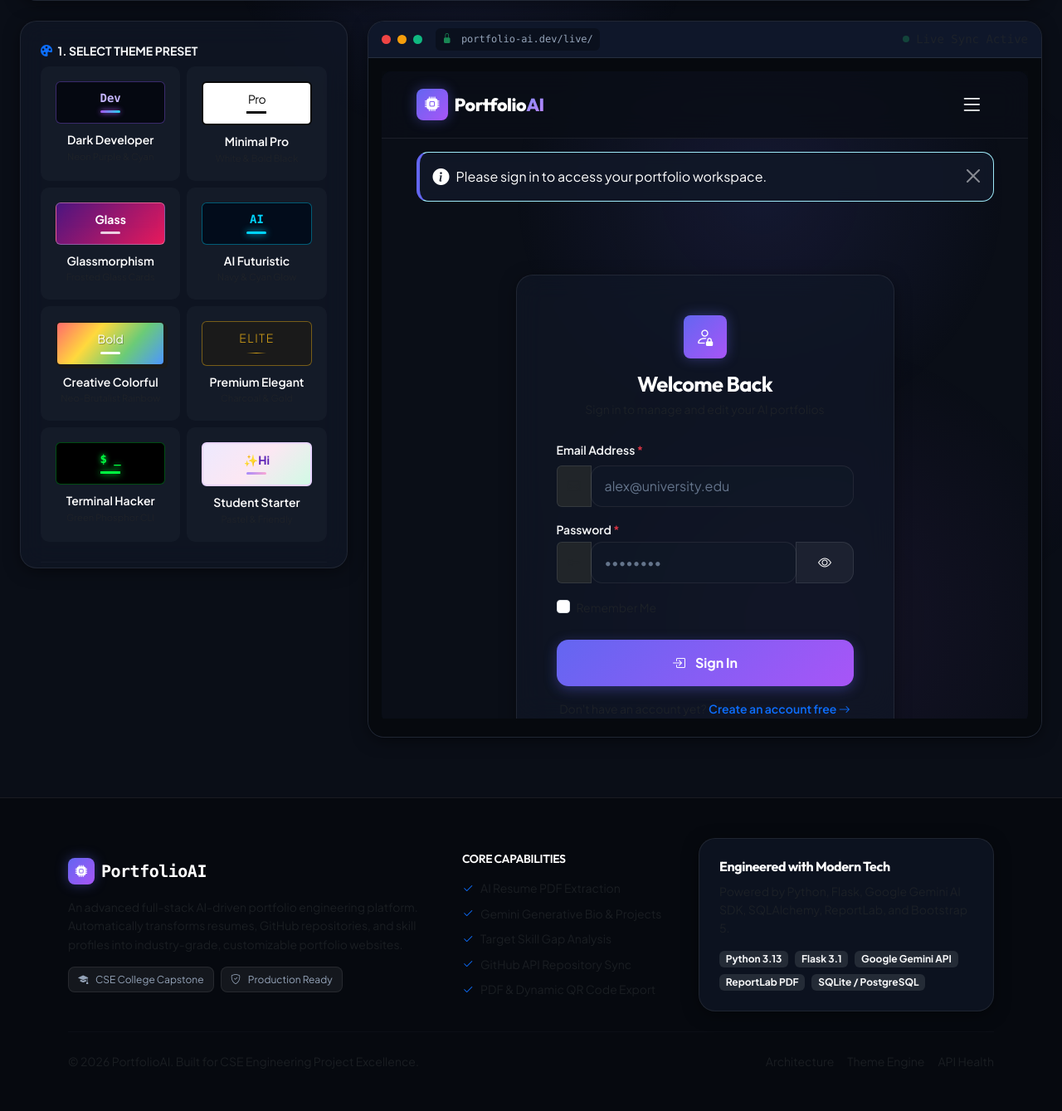
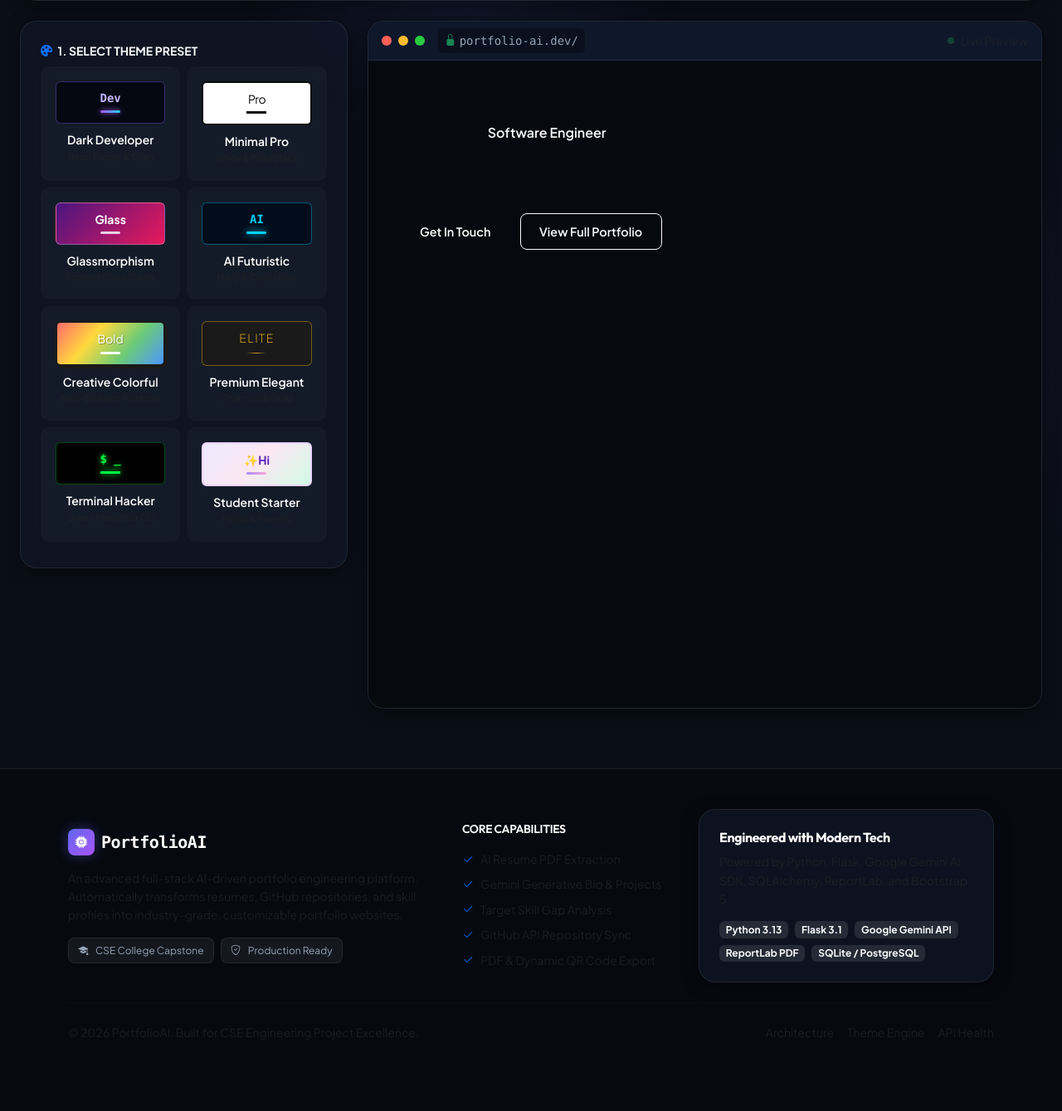
Before and after one commit to vtu30028-lab/aiportfolio, a Flask app: template app/templates/theme_editor.html in a window 1280 px wide. Shown: the part 267-1606 px from the top of the page at 83% size. After the commit the page ends 1520 px from the top, so only its background shows below. Run offline with Flask 3, Linux system fonts and the light colour scheme; the template is opened without the code that fills it, so the values that code supplies are empty.

Commit message:
Fix: Replace iframe preview with instant inline DOM preview — theme changes work instantly

```diff
--- a/app/templates/theme_editor.html
+++ b/app/templates/theme_editor.html
@@ -336,35 +336,100 @@
             </div>
         </div>
 
-        <!-- Right Column: Live Responsive Preview Frame -->
+        <!-- Right Column: Inline Live Preview Panel -->
         <div class="col-lg-8 col-xl-8">
             <div class="glass-card p-0 overflow-hidden d-flex flex-column">
+
                 <!-- Mockup Browser Bar -->
-                <div class="browser-bar d-flex justify-content-between align-items-center px-3 py-2 border-bottom border-secondary border-opacity-25" style="background: #0f172a;">
+                <div class="d-flex justify-content-between align-items-center px-3 py-2 border-bottom border-secondary border-opacity-25" style="background:#0f172a;">
                     <div class="d-flex align-items-center gap-2">
-                        <span class="browser-dot dot-red"></span>
-                        <span class="browser-dot dot-yellow"></span>
-                        <span class="browser-dot dot-green"></span>
-                        <div class="browser-address ms-2 font-monospace small px-2 py-1 rounded" style="background: rgba(0,0,0,0.3); color: #94a3b8;">
-                            <i class="bi bi-lock-fill text-success me-1"></i>
-                            portfolio-ai.dev/live/{{ portfolio.id }}
+                        <span style="width:12px;height:12px;border-radius:50%;background:#ff5f57;display:inline-block;"></span>
+                        <span style="width:12px;height:12px;border-radius:50%;background:#ffbd2e;display:inline-block;"></span>
+                        <span style="width:12px;height:12px;border-radius:50%;background:#28ca41;display:inline-block;"></span>
+                        <div class="ms-2 font-monospace small px-2 py-1 rounded" style="background:rgba(0,0,0,0.3);color:#94a3b8;">
+                            <i class="bi bi-lock-fill text-success me-1"></i>portfolio-ai.dev/{{ portfolio.full_name | lower | replace(' ','-') }}
                         </div>
                     </div>
-                    <div class="small text-muted font-monospace d-flex align-items-center gap-2">
-                        <span class="spinner-grow spinner-grow-sm text-success" role="status" style="width: 8px; height: 8px;"></span>
-                        <span>Live Sync Active</span>
+                    <div class="small text-muted d-flex align-items-center gap-2">
+                        <span id="previewThemeLabel" class="badge bg-primary bg-opacity-25 text-info font-monospace">{{ portfolio.theme }}</span>
+                        <span class="spinner-grow spinner-grow-sm text-success" style="width:8px;height:8px;"></span>
+                        <span>Live Preview</span>
                     </div>
                 </div>
 
-                <!-- Viewport Frame Wrapper -->
-                <div class="p-3 d-flex justify-content-center" style="background: #06090e; min-height: 800px;">
-                    <div id="viewportFrame" class="viewport-frame-wrapper viewport-desktop">
-                        <iframe id="previewIframe"
-                                class="live-preview-iframe"
-                                src="{{ url_for('portfolio.live_portfolio', portfolio_id=portfolio.id) }}"
-                                title="Live Portfolio Preview">
-                        </iframe>
-                    </div>
+                <!-- Live Preview Container (scrollable) -->
+                <div style="background:#06090e;overflow-y:auto;max-height:800px;">
+                    <!-- THE LIVE PREVIEW DIV — theme class swapped by JS instantly -->
+                    <div id="livePreviewPanel"
+                         class="theme-{{ portfolio.theme }} font-{{ portfolio.font_family }} layout-{{ portfolio.layout_style }}"
+                         style="--theme-accent:{{ portfolio.accent_color }};min-height:780px;">
+
+                        <!-- HERO -->
+                        <header class="theme-hero-header" style="padding:3rem 2.5rem 2rem;">
+                            <div style="display:flex;align-items:center;gap:1.5rem;flex-wrap:wrap;">
+                                <div class="theme-avatar-ring" style="width:80px;height:80px;border-radius:50%;display:flex;align-items:center;justify-content:center;font-size:1.8rem;font-weight:800;background:var(--theme-accent);color:#fff;flex-shrink:0;">
+                                    {{ portfolio.full_name[:2] | upper }}
+                                </div>
+                                <div>
+                                    <h2 style="margin:0 0 0.3rem;font-weight:800;font-size:1.6rem;">{{ portfolio.full_name }}</h2>
+                                    <p class="theme-accent-text" style="margin:0 0 0.5rem;font-size:1rem;font-weight:600;">{{ portfolio.headline or 'Software Engineer' }}</p>
+                                    <div style="display:flex;gap:0.5rem;flex-wrap:wrap;">
+                                        {% if portfolio.location %}<span class="theme-badge" style="padding:0.2rem 0.7rem;border-radius:50px;font-size:0.75rem;"><i class="bi bi-geo-alt-fill me-1"></i>{{ portfolio.location }}</span>{% endif %}
+                                        {% if portfolio.email %}<span class="theme-badge" style="padding:0.2rem 0.7rem;border-radius:50px;font-size:0.75rem;"><i class="bi bi-envelope-fill me-1"></i>{{ portfolio.email }}</span>{% endif %}
+                                    </div>
+                                </div>
+                            </div>
+                        </header>
+
+                        <!-- ABOUT -->
+                        {% if portfolio.about %}
+                        <section style="padding:1.5rem 2.5rem;">
+                            <h5 class="theme-section-title" style="font-size:0.7rem;font-weight:700;letter-spacing:0.1em;text-transform:uppercase;margin-bottom:0.8rem;">About Me</h5>
+                            <div class="theme-card" style="padding:1.2rem;border-radius:12px;">
+                                <p style="margin:0;font-size:0.9rem;line-height:1.7;opacity:0.85;">{{ portfolio.about[:280] }}{% if portfolio.about|length > 280 %}…{% endif %}</p>
+                            </div>
+                        </section>
+                        {% endif %}
+
+                        <!-- SKILLS -->
+                        {% set skills = portfolio.get_skills_list() %}
+                        {% if skills %}
+                        <section style="padding:0 2.5rem 1.5rem;">
+                            <h5 class="theme-section-title" style="font-size:0.7rem;font-weight:700;letter-spacing:0.1em;text-transform:uppercase;margin-bottom:0.8rem;">Skills</h5>
+                            <div class="theme-card" style="padding:1.2rem;border-radius:12px;">
+                                <div style="display:flex;flex-wrap:wrap;gap:0.5rem;">
+                                    {% for skill in skills[:12] %}
+                                    <span class="theme-badge" style="padding:0.3rem 0.9rem;border-radius:50px;font-size:0.8rem;">{{ skill }}</span>
+                                    {% endfor %}
+                                    {% if skills|length > 12 %}<span class="theme-badge" style="padding:0.3rem 0.9rem;border-radius:50px;font-size:0.8rem;opacity:0.6;">+{{ skills|length - 12 }} more</span>{% endif %}
+                                </div>
+                            </div>
+                        </section>
+                        {% endif %}
+
+                        <!-- PROJECTS -->
+                        {% if portfolio.projects %}
+                        <section style="padding:0 2.5rem 1.5rem;">
+                            <h5 class="theme-section-title" style="font-size:0.7rem;font-weight:700;letter-spacing:0.1em;text-transform:uppercase;margin-bottom:0.8rem;">Projects</h5>
+                            <div style="display:grid;grid-template-columns:repeat(auto-fill,minmax(220px,1fr));gap:1rem;">
+                                {% for project in portfolio.projects[:4] %}
+                                <div class="theme-card" style="padding:1.1rem;border-radius:12px;">
+                                    <div class="theme-accent-text" style="font-size:0.7rem;font-weight:700;letter-spacing:0.05em;text-transform:uppercase;margin-bottom:0.4rem;">Project</div>
+                                    <div style="font-weight:700;font-size:0.95rem;margin-bottom:0.4rem;">{{ project.name }}</div>
+                                    {% if project.description %}<p style="font-size:0.78rem;margin:0;opacity:0.75;line-height:1.5;">{{ project.description[:80] }}{% if project.description|length > 80 %}…{% endif %}</p>{% endif %}
+                                </div>
+                                {% endfor %}
+                            </div>
+                        </section>
+                        {% endif %}
+
+                        <!-- CTA Footer -->
+                        <div style="padding:1.5rem 2.5rem 2.5rem;display:flex;gap:0.8rem;flex-wrap:wrap;">
+                            <button class="theme-btn-accent" style="padding:0.6rem 1.4rem;border-radius:8px;border:none;font-weight:600;font-size:0.9rem;cursor:pointer;">Get In Touch</button>
+                            <button class="theme-btn-outline-accent" style="padding:0.6rem 1.4rem;border-radius:8px;font-weight:600;font-size:0.9rem;cursor:pointer;background:transparent;">View Full Portfolio</button>
+                        </div>
+
+                    </div><!-- /livePreviewPanel -->
                 </div>
             </div>
         </div>
@@ -374,7 +439,6 @@
 
 {% block extra_scripts %}
 <script>
-    // Injected current preferences
     window.INITIAL_THEME_CONFIG = {
         portfolioId: {{ portfolio.id }},
         theme: "{{ portfolio.theme }}",
```
Also changed, not shown: app/static/js/theme_editor.js (+114 -166 lines).
